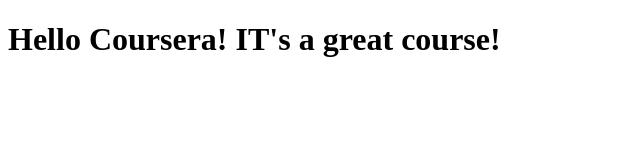
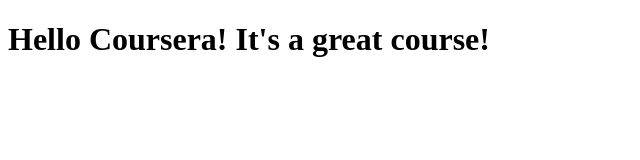
Before and after one commit to JO-OG/coursera-test, a plain HTML site: page index.html in a window 1280 px wide. Shown: the whole page, without its empty margins (0-640 px from the left). Drawn offline with Linux system fonts and the light colour scheme.

Commit message:
Fixed typo

```diff
--- a/index.html
+++ b/index.html
@@ -6,6 +6,6 @@
 	<title></title>
 </head>
 <body>
-<h1>Hello Coursera! IT's a great course!</h1>
+<h1>Hello Coursera! It's a great course!</h1>
 </body>
 </html>
```
